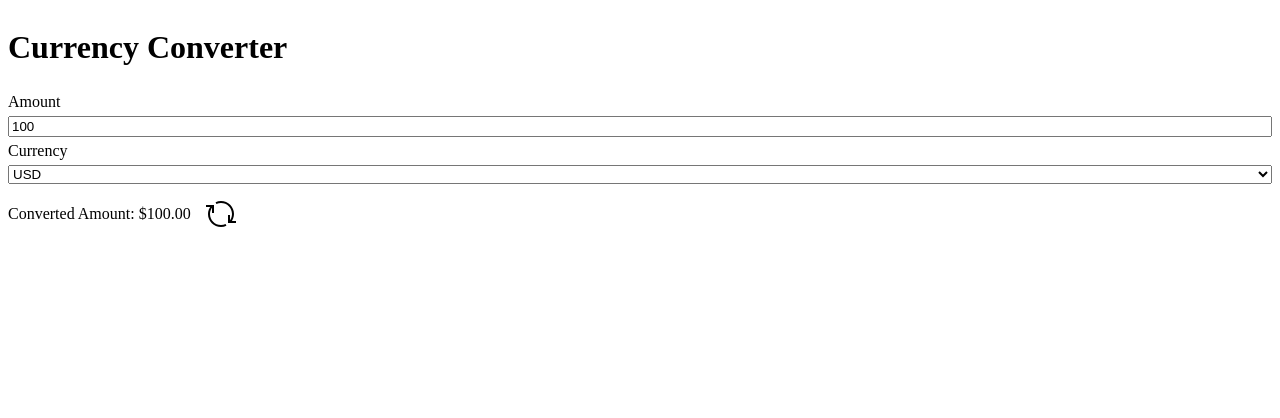
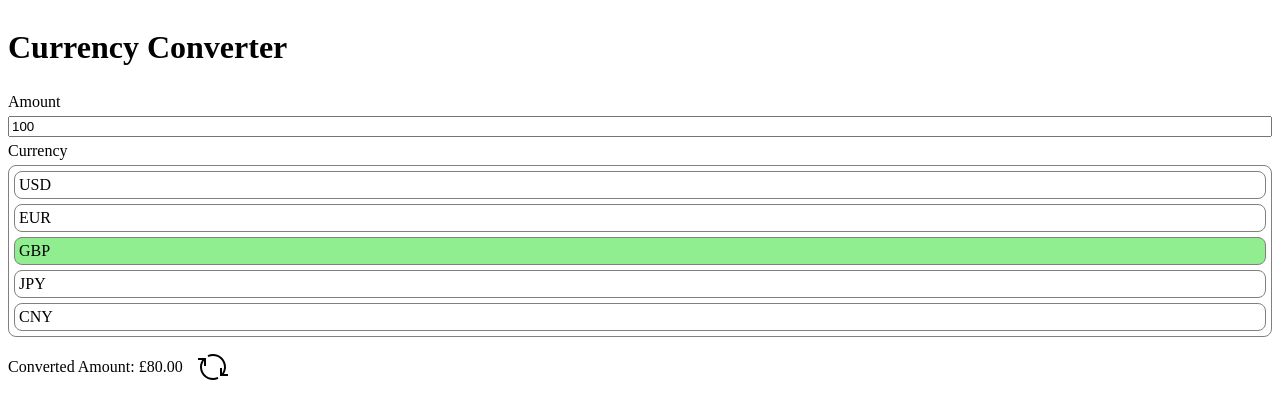
Before and after one commit to tarashalaburda/modern-angular-21-with-signals-the-missing-guide, an Angular app: page / in a window 1280 px wide. Shown: the top 418 px of the page. Built offline with nearby package versions, Linux system fonts and the light colour scheme.

Commit message:
41. Model inputs

```diff
--- a/src/app/app.html
+++ b/src/app/app.html
@@ -3,13 +3,13 @@
 <input type="number" [formControl]="amount">
 
 <label>Currency</label>
-<select [formControl]="currency">
-  @for(option of currencies; track option) {
-    <option value="{{ option }}">{{ option }}</option>
-  }
-</select>
+
+<app-option-selector
+  [options]="currencies"
+  [(selected)]="currency"
+/>
 
 <app-currency-converter
   [amount]="amount.value!"
-  [currency]="currency.value!"
+  [currency]="currency()"
   (refreshRequired)="refreshData()"/>
--- a/src/app/app.ts
+++ b/src/app/app.ts
@@ -1,10 +1,11 @@
-import { Component } from '@angular/core';
+import { Component, signal } from '@angular/core';
 import { FormControl, ReactiveFormsModule } from '@angular/forms';
 import { RATES } from './components/currency-converter/rates';
 import { CurrencyConverter } from './components/currency-converter/currency-converter';
+import { OptionSelector } from './components/option-selector/option-selector';
 @Component({
   selector: 'app-root',
-  imports: [CurrencyConverter, ReactiveFormsModule],
+  imports: [CurrencyConverter, ReactiveFormsModule, OptionSelector],
   templateUrl: './app.html',
   styleUrl: './app.scss',
 })
@@ -12,7 +13,7 @@ export class App {
   readonly currencies = Object.keys(RATES);
 
   amount = new FormControl(100);
-  currency = new FormControl('USD');
+  currency = signal('GBP');
 
   refreshData(): void {
     console.log('🤷‍♀️🤷‍♀️🤷‍♀️🤷‍♀️');
--- /dev/null
+++ b/src/app/components/option-selector/option-selector.html
@@ -0,0 +1,9 @@
+@for (option of options(); track option) {
+  <div
+    class="option"
+    [class.selected]="option === selected()"
+    (click)="select(option)"
+  >
+    {{ option }}
+  </div>
+}
--- /dev/null
+++ b/src/app/components/option-selector/option-selector.scss
@@ -0,0 +1,22 @@
+:host {
+  display: flex;
+  flex-direction: column;
+  gap: 5px;
+  border: 1px solid gray;
+  padding: 5px;
+  border-radius: 8px;
+
+  .option {
+    border: 1px solid gray;
+    padding: 4px;
+    cursor: pointer;
+    border-radius: 8px;
+    &:hover {
+      background-color: lightgray;
+    }
+
+    &.selected {
+      background-color: lightgreen;
+    }
+  }
+}
--- /dev/null
+++ b/src/app/components/option-selector/option-selector.ts
@@ -0,0 +1,17 @@
+import { Component, input, model } from '@angular/core';
+
+@Component({
+  selector: 'app-option-selector',
+  imports: [],
+  templateUrl: './option-selector.html',
+  styleUrl: './option-selector.scss',
+})
+export class OptionSelector {
+  options = input.required<string[]>();
+
+  selected = model.required<string>();
+
+  select(option: string): void {
+    this.selected.set(option);
+  }
+}
```
